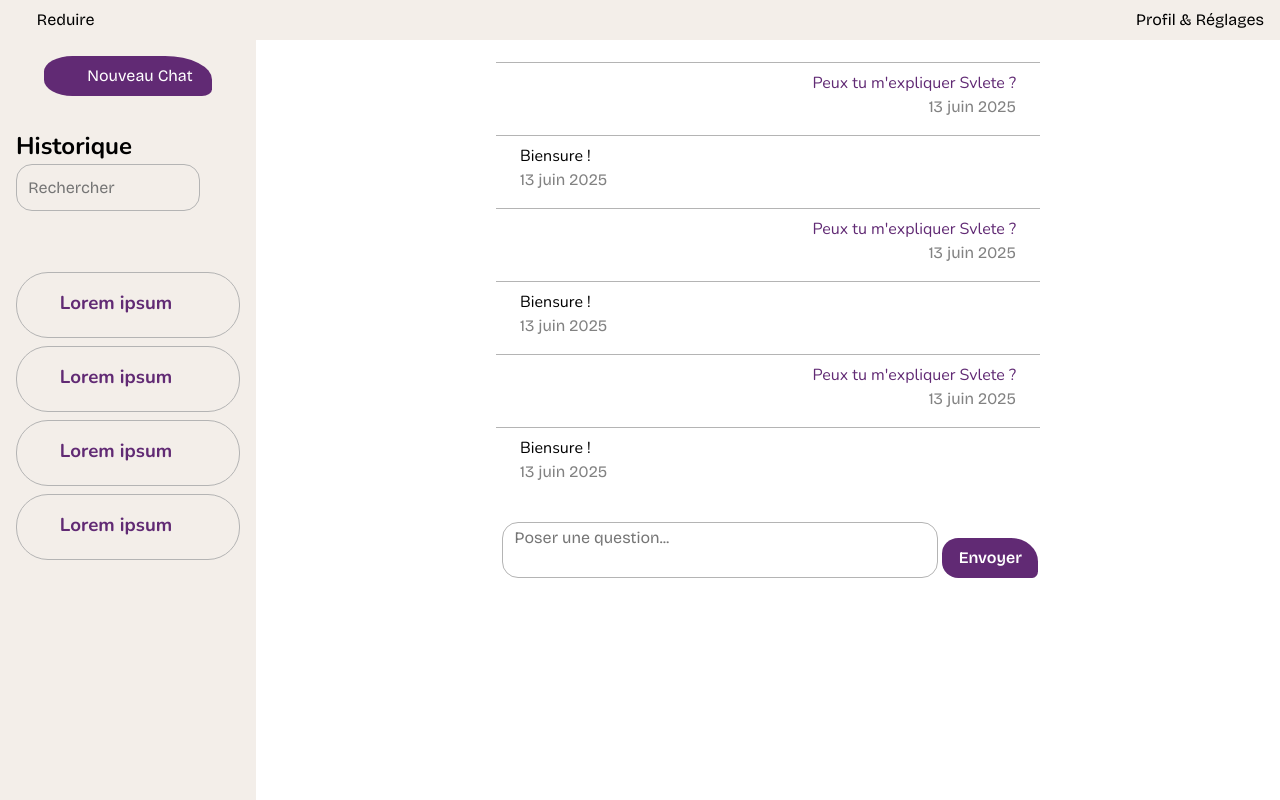
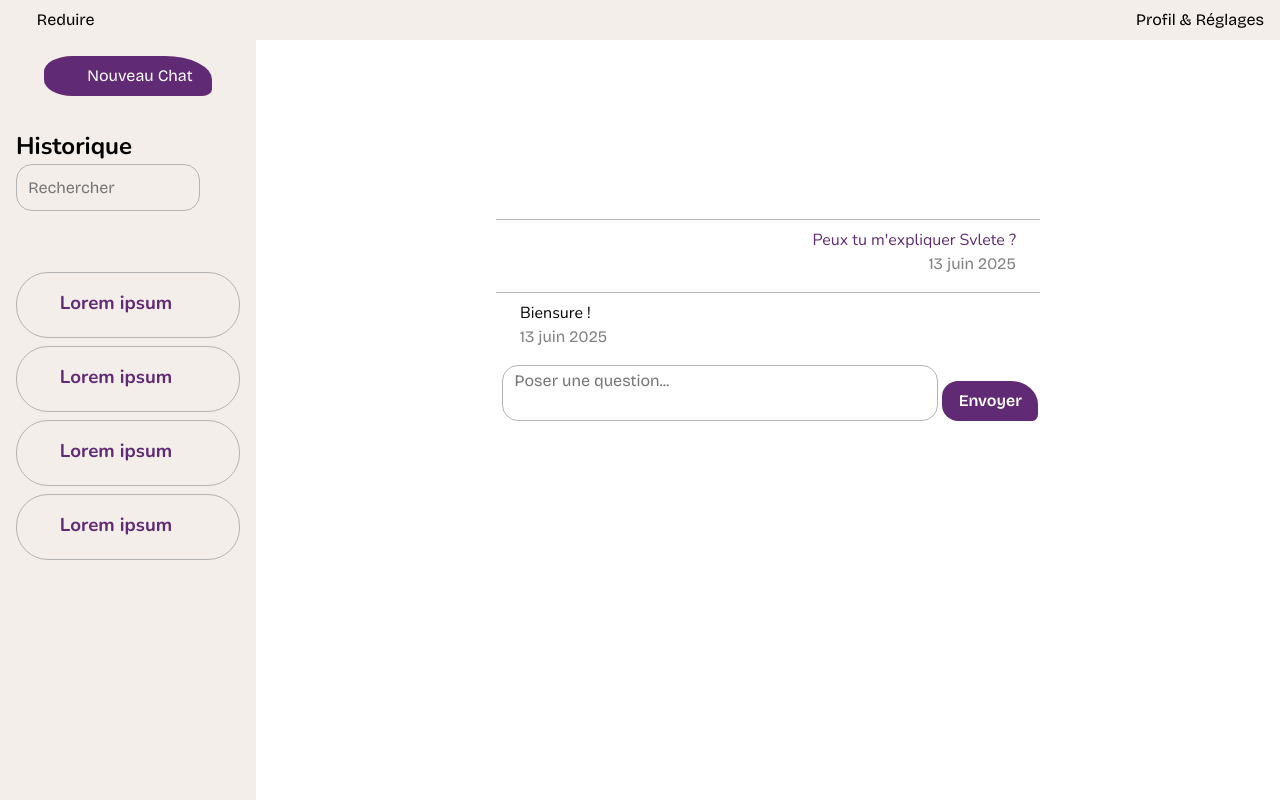
Before and after one commit to accolette/challenge-Semaine7-FrontEnd-ochatAI, a Svelte app in the folder ochatAi/: page / in a window 1280 px wide. Shown: the top 800 px of the page. Built offline with nearby package versions, Linux system fonts and the light colour scheme; some icons are missing.

Commit message:
mise en place stockage reponses tableau

```diff
--- a/ochatAi/src/App.svelte
+++ b/ochatAi/src/App.svelte
@@ -4,10 +4,14 @@
   import Icon from "@iconify/svelte";
   // Import clés API temporaire
   import { apiKey } from "./state.svelte.js";
+  import { online } from "svelte/reactivity/window";
+
+  // VARIABLES
+  let userPrompt = $state("");
+  const userHistoryPrompt = [];
+  const aiHistoryPrompt = [];
 
   // ENVOI DES PROMPT
-  let userPrompt = $state("");
-
   const handleSentPrompt = async () => {
     console.log("message envoyé:", userPrompt);
     const msg = await fetch("https://api.mistral.ai/v1/chat/completions", {
@@ -28,7 +32,15 @@
       }),
     });
     const response = await msg.json();
-    console.table("reponse du bot:", response.choices[0].message.content);
+    const aiResponse = response.choices[0].message.content;
+    console.log("reponse du bot:", aiResponse);
+
+    //STOCKAGE DES PROMPTS ET AFFICHAGE
+    userHistoryPrompt.push(userPrompt);
+    console.log("Histroqique User:", userHistoryPrompt);
+
+    aiHistoryPrompt.push(aiResponse);
+    console.log("Histroqique AI:", aiHistoryPrompt);
   };
 </script>
 
@@ -75,27 +87,6 @@
       <time datetime="2025-06-13">13 juin 2025 </time>
     </article>
 
-    <article class="user-msg">
-      <p>Peux tu m'expliquer Svlete ?</p>
-      <time datetime="2025-06-13">13 juin 2025 </time>
-    </article>
-
-    <article class="ai-msg">
-      <p>Biensure !</p>
-      <time datetime="2025-06-13">13 juin 2025 </time>
-    </article>
-
-    <article class="user-msg">
-      <p>Peux tu m'expliquer Svlete ?</p>
-      <time datetime="2025-06-13">13 juin 2025 </time>
-    </article>
-
-    <article class="ai-msg">
-      <p>Biensure !</p>
-      <time datetime="2025-06-13">13 juin 2025 </time>
-    </article>
-  </section>
-
     <section class="promt-section">
       <form action="">
         <label for="ask-question-hp"></label>
@@ -108,6 +99,7 @@
         </textarea>
         <button type="button" onclick={handleSentPrompt}>Envoyer</button>
       </form>
+    </section>
   </section>
 </main>
 
@@ -464,8 +456,4 @@
       }
     }
   }
-
-  .hidden {
-    display: none;
-  }
 </style>
```
Lines whose indentation alone changed are shown as unchanged.
